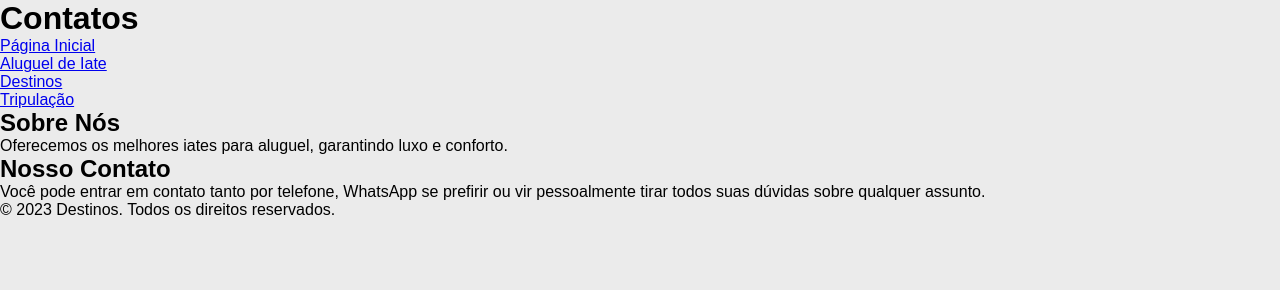
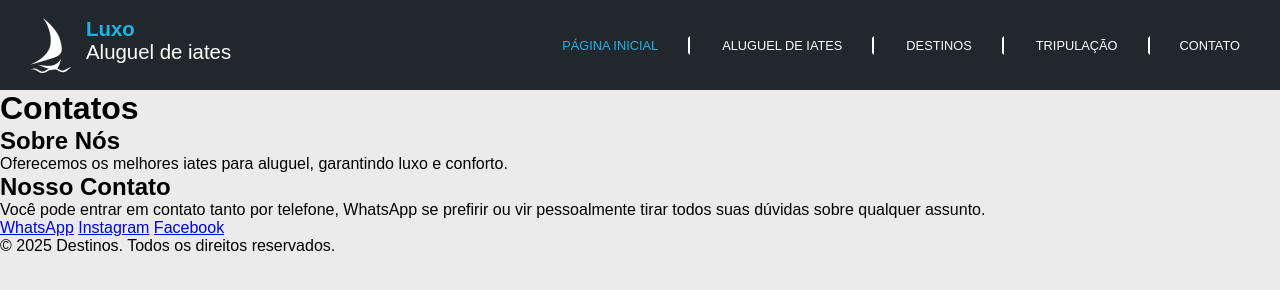
Before and after one commit to raulcabralc/luxo-website, a plain HTML site: page contato.html in a window 1280 px wide. Drawn offline with Linux system fonts and the light colour scheme; files that its build step writes are made by us from their sources.

Commit message:
Adição de menus nas páginas e opções de contatos

```diff
--- a/contato.html
+++ b/contato.html
@@ -1,22 +1,37 @@
 <!DOCTYPE html>
 <html lang="en">
+
 <head>
     <meta charset="UTF-8">
     <meta name="viewport" content="width=device-width, initial-scale=1.0">
     <title>Contato</title>
-    <link rel="stylesheet" href="styles.css">
+    <link rel="stylesheet" href="./assets/css/styles.css">
 </head>
+
 <body>
+
+    <body>
+        <div class="menu">
+            <div class="logo">
+                <img class="logo-img" src="./assets/img/barco1.png" alt="Logo da Luxo">
+                <div class="logo-text">
+                    <h2 class="logo-luxo">Luxo</h2>
+                    <h2 class="logo-aluguel">Aluguel de iates</h2>
+                </div>
+            </div>
+            <div class="other-pages">
+                <ul>
+                    <li><a href="index.html" id="main-page">Página Inicial</a></li>
+                    <li><a href="aluguel_iate.html" id="rent">Aluguel de Iates</a></li>
+                    <li><a href="destinos.html" id="destiny">Destinos</a></li>
+                    <li><a href="Tripulacao.html" id="crew">Tripulação</a></li>
+                    <li><a href="contato.html" id="contact">Contato</a></li>
+                </ul>
+            </div>
+        </div>
+
         <div>
             <h1>Contatos</h1>
-        <div>
-            <ul>
-                <li><a href="index.html">Página Inicial</a></li>
-                <li><a href="aluguel_iate.html">Aluguel de Iate</a></li>
-                <li><a href="destinos.html">Destinos</a></li>
-                <li><a href="Tripulacao.html">Tripulação</a></li>
-            </ul>
-        </div>
         </div>
         <div>
             <div id="sobre">
@@ -25,12 +40,19 @@
             </div>
             <div id="servicos">
                 <h2>Nosso Contato</h2>
-            <p>Você pode entrar em contato tanto por telefone, WhatsApp se prefirir ou vir pessoalmente tirar todos suas dúvidas sobre qualquer assunto.</p>
-
+                <p>Você pode entrar em contato tanto por telefone, WhatsApp se prefirir ou vir pessoalmente tirar todos
+                    suas
+                    dúvidas sobre qualquer assunto.</p>
+            </div>
+            <div class="contacts">
+                <a href="#">WhatsApp</a>
+                <a href="#">Instagram</a>
+                <a href="#">Facebook</a>
             </div>
         </div>
         <div>
-        <p>&copy; 2023 Destinos. Todos os direitos reservados.</p>
+            <p>&copy; 2025 Destinos. Todos os direitos reservados.</p>
         </div>
     </body>
+
 </html>
```
Also changed, not shown: Tripulacao.html (+26 -10 lines), aluguel_iate.html (+24 -10 lines), destinos.html (+28 -11 lines), index.html (+1 -1 lines). Lines whose indentation alone changed are shown as unchanged.
